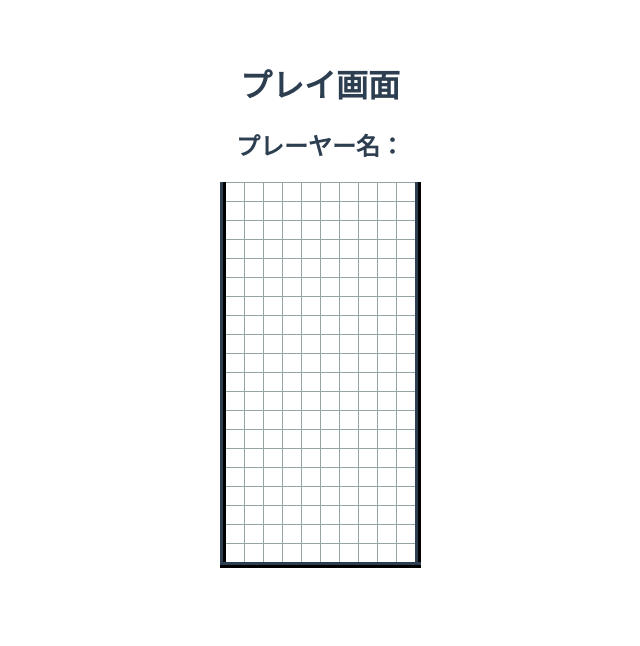
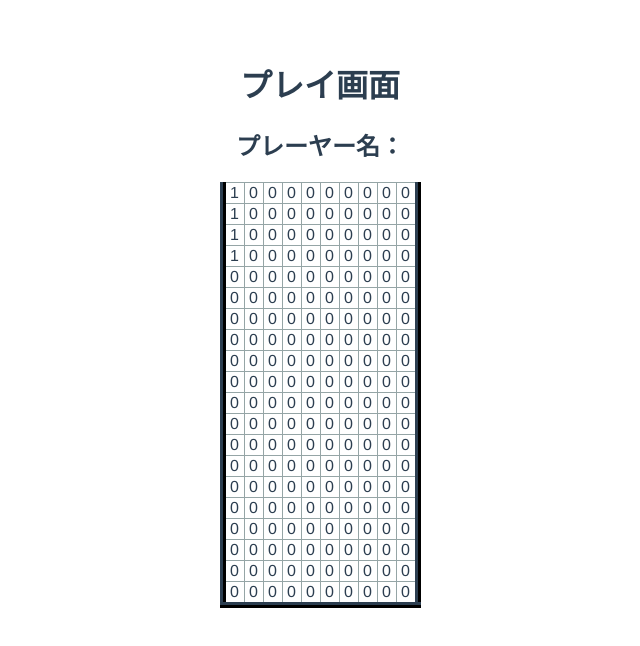
Before and after one commit to RyoSakon001/vue-tetris, a Vue app: page /play in a window 1280 px wide. Shown: the top 646 px of the page, without its empty margins (320-960 px from the left). Built offline with nearby package versions, Linux system fonts and the light colour scheme.

Commit message:
マス目の状態を数値で表記

```diff
--- a/src/pages/PlayPage.vue
+++ b/src/pages/PlayPage.vue
@@ -5,8 +5,13 @@ const field = new Array(row);
 const column = 10;
 for (let i = 0; i < row; i++) {
     const fieldColumn = new Array(column).fill(0);
-    field[i] = fieldColumn[i];
+    field[i] = fieldColumn;
 }
+
+field[0][0] = 1;
+field[1][0] = 1;
+field[2][0] = 1;
+field[3][0] = 1;
 
 const tetrominos = [
     [
@@ -52,9 +57,9 @@ const tetrominos = [
             <tr v-for="(row, y) in field" :key="y">
                 <td
                     class="block"
-                    v-for="(col, x) in column"
-                    :key="() => `${x}${y}`">
-                </td>
+                    v-for="(col, x) in row"
+                    :key="() => `${x}${y}`"
+                >{{ col }}</td>
             </tr>
         </table>
     </div>
```
